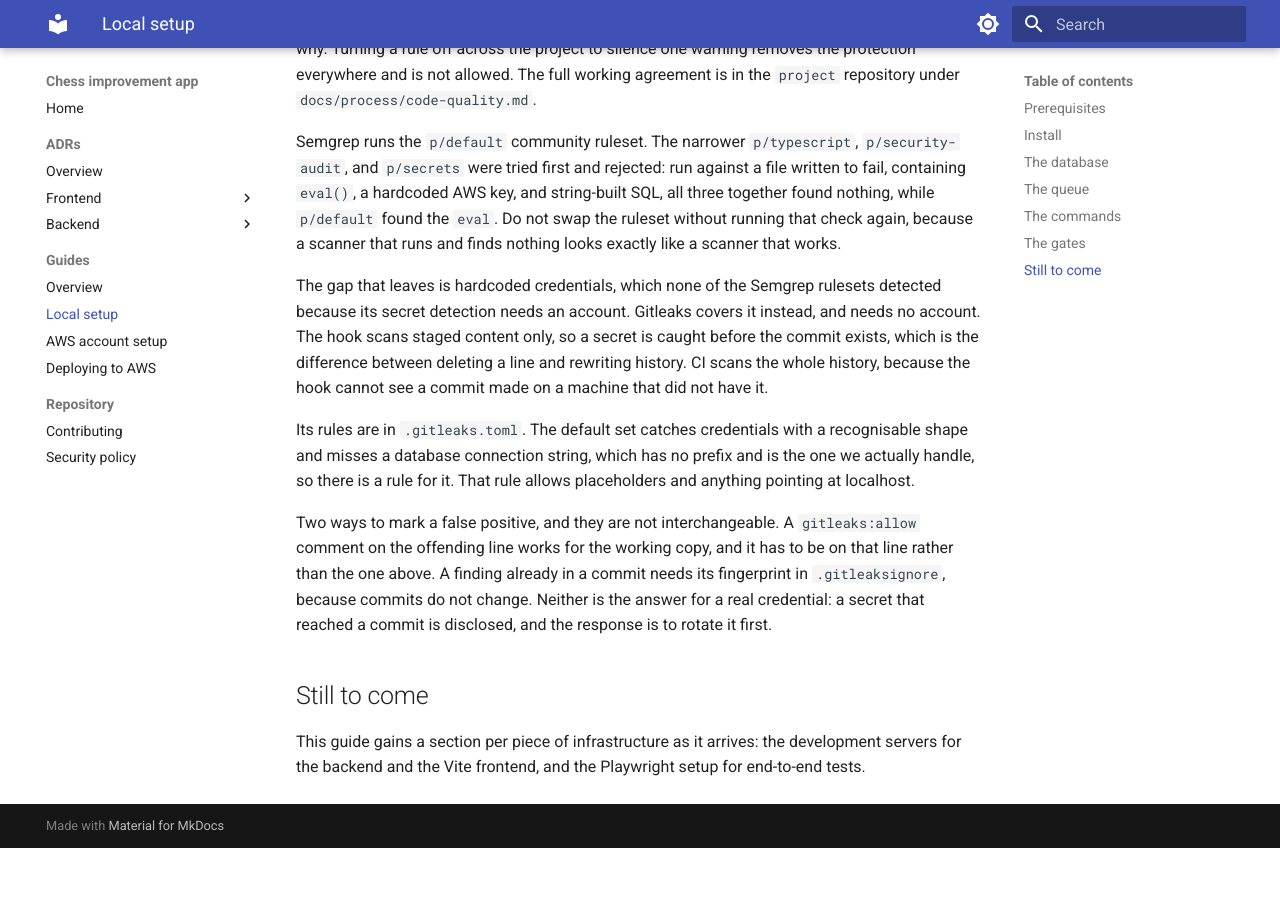
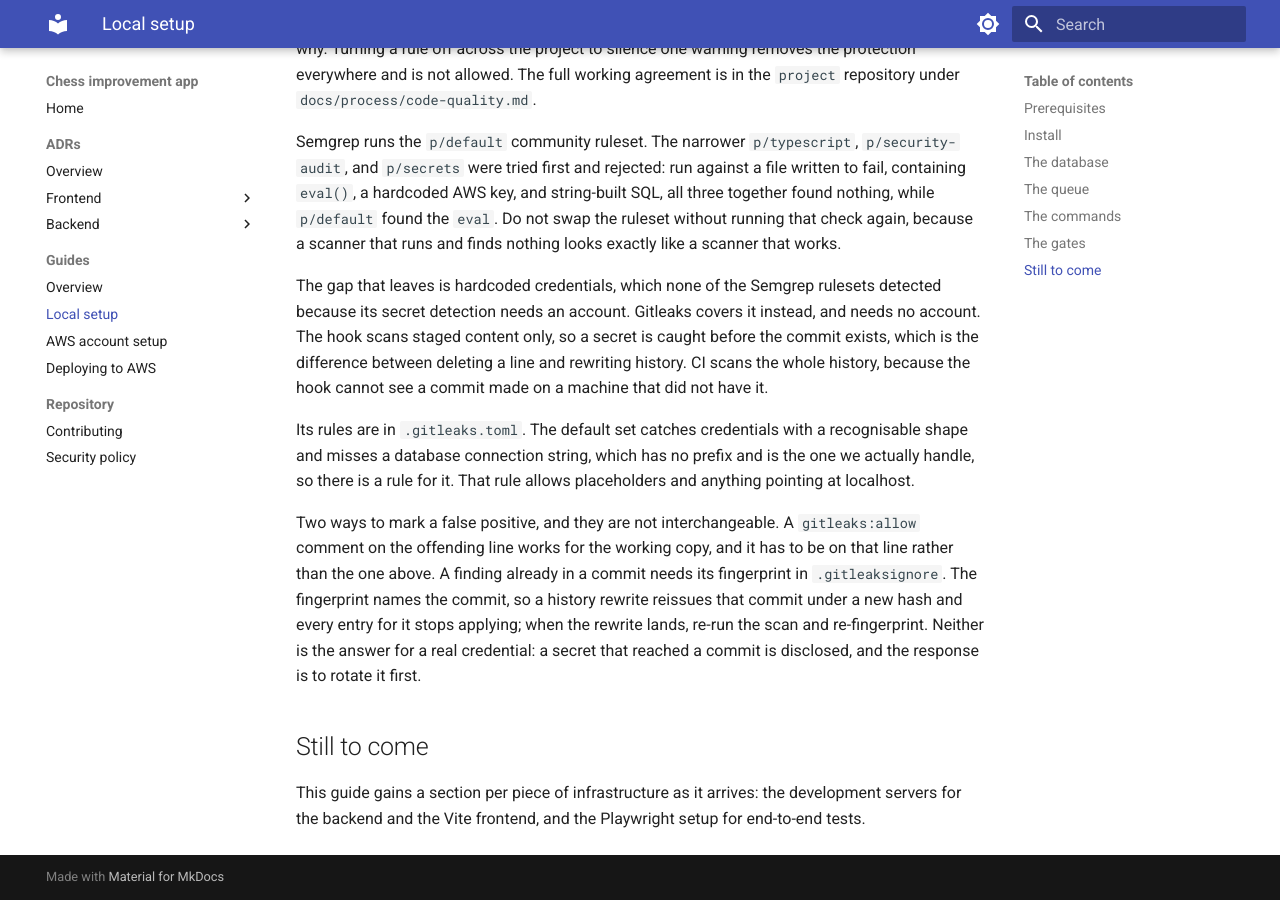
Before and after one commit to sushanth-dev/kanso-app, an MkDocs documentation site: the page built from docs/guides/local-setup.md, in a window 1280 px wide and 900 px high, scrolled down 3055 px. Built offline with MkDocs 1.6.1 and Material for MkDocs 9.7.7, drawn with Linux system fonts in a browser that asks for light colours; before the commit the page ends 3903 px from its top, so only the background shows below that.

Commit message:
fix the e2e sign-up tick and the stale gitleaks fingerprint (#224)
* tick the sign-up notice in every browser journey helper

ST-166 added a privacy acknowledgement to the sign-up form and made the
submit handler refuse to post until it is ticked. None of the nine e2e
helpers ticked it, so all seventeen tests that create an account failed at
their first assertion after sign-up: the browser never left /sign-up, and
the checkbox was the only thing on the page marked invalid.

Nothing caught it because the workflow could not run at all while the
repository was private, and the story's own verification was a browser
pass by hand rather than this suite.

Verified on this branch: `npm run test:e2e` reports 25 passed, against 17
failed on the same suite without this change.

Co-Authored-By: Claude Sonnet 5 <noreply@anthropic.com>

* carry the gitleaks fingerprint the rewrite gave the commit

The `secrets` job scans the whole history and reports one finding: the fake
connection string in the test that proves the 500 handler does not leak one.
`.gitleaksignore` already carried that finding, under the hash the commit had
before the history was rewritten for the public release, so the entry no
longer matched anything and the scan went red.

The fingerprint is commit:path:rule:line, so a rewrite invalidates every entry
it touches. The file and the local-setup guide now say so, and the guide's
claim that "commits do not change" is corrected.

Verified with gitleaks 8.30.1, the version the workflow pins: `gitleaks git
--no-banner .` reports no leaks with this fingerprint, and one leak with the
old one.

Co-Authored-By: Claude Sonnet 5 <noreply@anthropic.com>

---------

Co-authored-by: Claude Sonnet 5 <noreply@anthropic.com>

```diff
--- a/docs/guides/local-setup.md
+++ b/docs/guides/local-setup.md
@@ -173,9 +173,11 @@ allows placeholders and anything pointing at localhost.
 Two ways to mark a false positive, and they are not interchangeable. A
 `gitleaks:allow` comment on the offending line works for the working copy, and
 it has to be on that line rather than the one above. A finding already in a
-commit needs its fingerprint in `.gitleaksignore`, because commits do not
-change. Neither is the answer for a real credential: a secret that reached a
-commit is disclosed, and the response is to rotate it first.
+commit needs its fingerprint in `.gitleaksignore`. The fingerprint names the
+commit, so a history rewrite reissues that commit under a new hash and every
+entry for it stops applying; when the rewrite lands, re-run the scan and
+re-fingerprint. Neither is the answer for a real credential: a secret that
+reached a commit is disclosed, and the response is to rotate it first.
 
 ## Still to come
 
```
Also changed, not shown: 10 other files.
